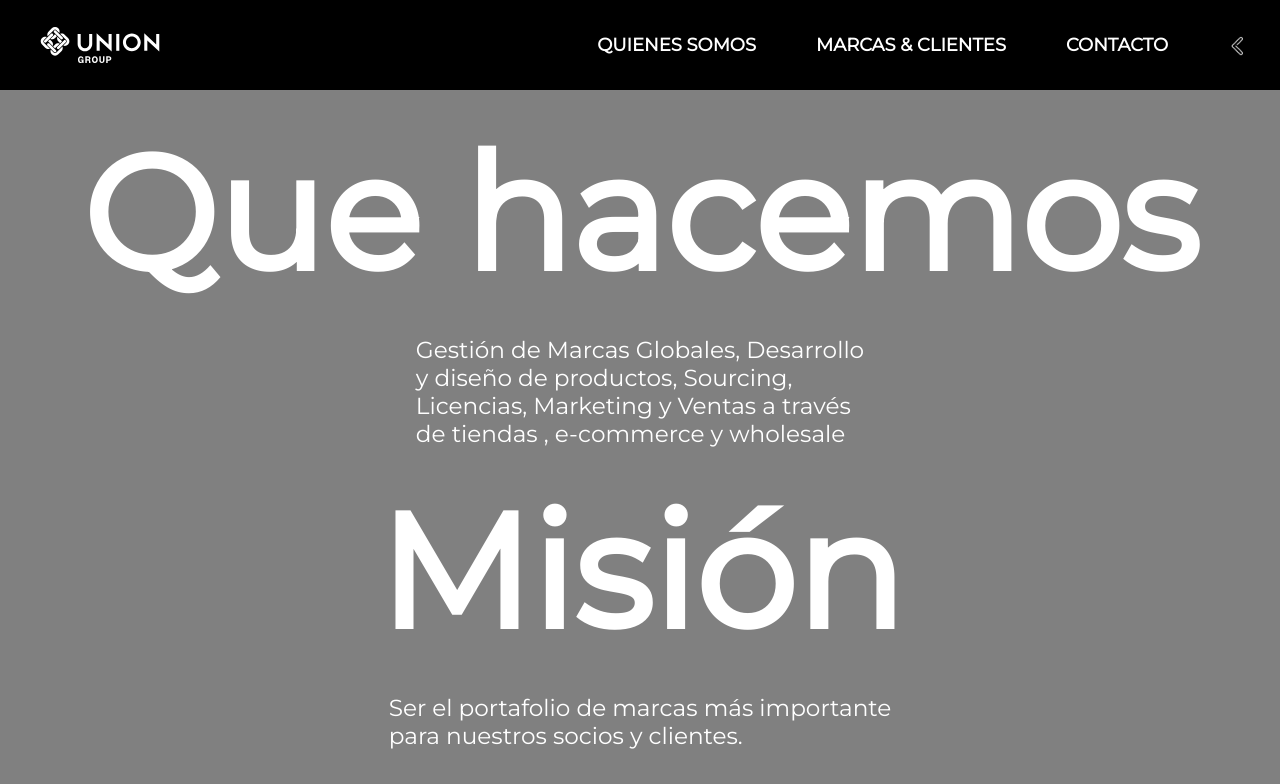
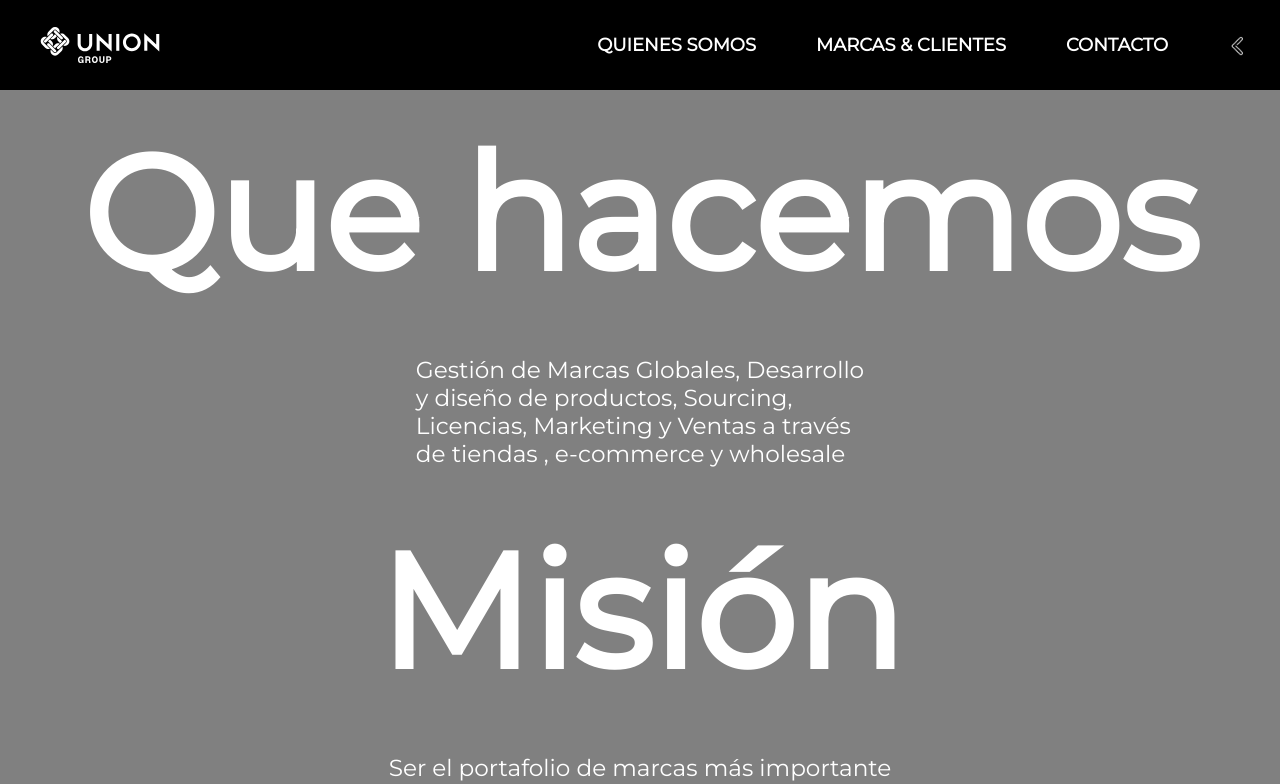
Before and after one commit to kevingiba06/UNIONGROUP, a React (Create React App) app: page /que-hacemos in a window 1280 px wide. Shown: the top 784 px of the page. Built offline with nearby package versions, Linux system fonts and the light colour scheme.

Commit message:
ajusto el texto de marcas

```diff
--- a/src/marcasyclientes.css
+++ b/src/marcasyclientes.css
@@ -59,7 +59,8 @@
   display: flex;
   font-size: 1000%;
   color: #fff;
-  margin: 2%;
+  margin: 20px;
+  font-weight: lighter;
 }
 
 .info {
@@ -67,6 +68,8 @@
   font-size: 145%;
   color: #fff;
   text-align: left;
+  margin: 20px;
+  text-align: justify;
 }
 
 .img{
```
